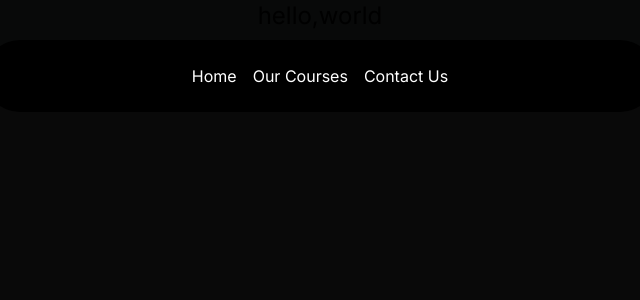
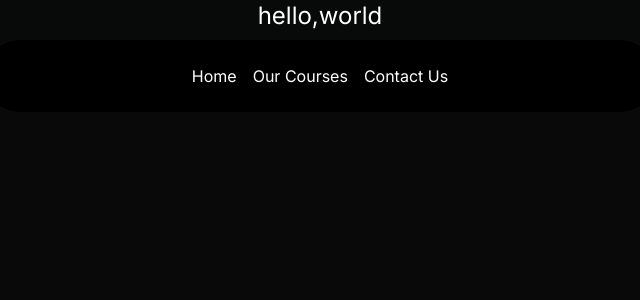
Before and after one commit to MohdZaidRapid/01-nextjs, a Next.js app: page / in a window 1280 px wide. Shown: the top 300 px of the page, without its empty margins (320-960 px from the left). Built offline with nearby package versions, Linux system fonts and the light colour scheme.

Commit message:
added accetrnity

```diff
--- a/src/app/page.tsx
+++ b/src/app/page.tsx
@@ -2,7 +2,7 @@ export default function Home() {
   return (
     <main className="min-h-screen bg-black/[0.96] antialiased
        bg-grid-white/[0.02]">
-      <h1 className="text-2xl text-center">hello,world</h1>;
+      <h1 className="text-2xl text-center text-white">hello,world</h1>;
     </main>
   );
 }
```
